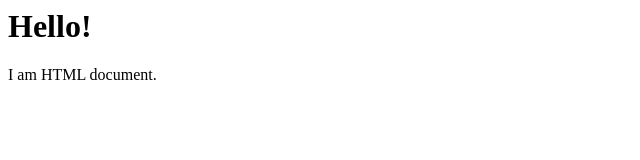
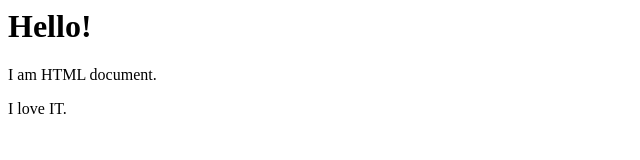
Before and after one commit to AlexandruVal/front-end-development, a plain HTML site: page index.html in a window 1280 px wide. Shown: the full height of the page, 0-640 px from the left. Drawn offline with Linux system fonts and the light colour scheme.

Commit message:
New Paragraph added

```diff
--- a/index.html
+++ b/index.html
@@ -5,5 +5,6 @@
 <body>
  <h1>Hello!</h1>
  <p>I am HTML document.</p>
+ <p>I love IT.</p>
 </body>
 </html>
```
